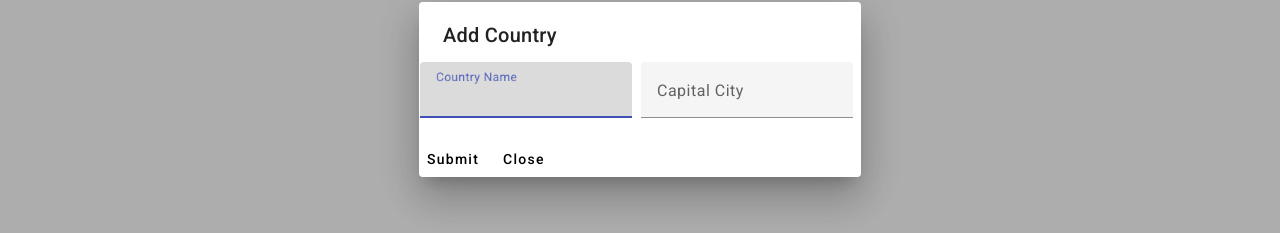
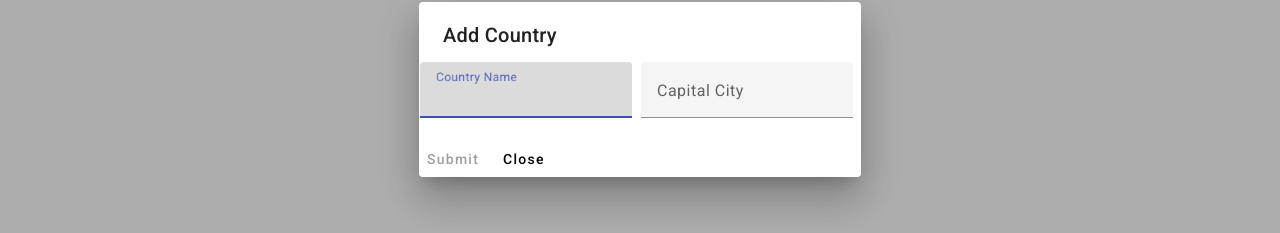
Before and after one commit to sumanp9/country-ui, an Angular app: page / in a window 1280 px wide. Both pictures are taken after a click on the button "add". Shown: the part 311-544 px from the top of the page. Built offline with nearby package versions, Linux system fonts and the light colour scheme; no server answers.

Commit message:
added disabled feature on button to avoid empty countryName

```diff
--- a/src/app/app.component.ts
+++ b/src/app/app.component.ts
@@ -51,7 +51,8 @@ export class AppComponent {
          const dialogRef = this.dialog.open(UpdateDialogComponent, {
           data: {country_id: countryId, country_name: countryName, capital: cap}
          })
-         dialogRef.afterClosed().subscribe(()=> this.retrieveData());
+         dialogRef.afterClosed().subscribe(()=> {
+          this.retrieveData()});
 
       })
     } else {
--- a/src/app/update-dialog/update-dialog.component.html
+++ b/src/app/update-dialog/update-dialog.component.html
@@ -13,8 +13,8 @@
       </tr>
     </table>
 
-    <button class="button" mat-button (click)="onSubmit()" *ngIf="!(data.country_id)">Submit</button>
-    <button class="button" mat-button (click)="onUpdate()" *ngIf="(data.country_id)">Update</button>
+    <button class="button" mat-button [disabled] = "disabledButton(this.countryData.country_name, this.countryData.capital)"(click)="onSubmit()" *ngIf="!(data.country_id)">Submit</button>
+    <button class="button" mat-button [disabled] = "disabledButton(this.countryData.country_name, this.countryData.capital)" (click)="onUpdate()" *ngIf="(data.country_id)">Update</button>
     <button mat-flat-button (click)="close()">Close</button>
 
 </div>
--- a/src/app/update-dialog/update-dialog.component.ts
+++ b/src/app/update-dialog/update-dialog.component.ts
@@ -45,4 +45,9 @@ export class UpdateDialogComponent {
   close(): void{
     this.dialogRef.close();
   }
+
+  disabledButton(countryValue:string, cityValue: string): boolean {
+    if(countryValue == "" || cityValue == "") return true
+    return false;
+  }
 }
```
